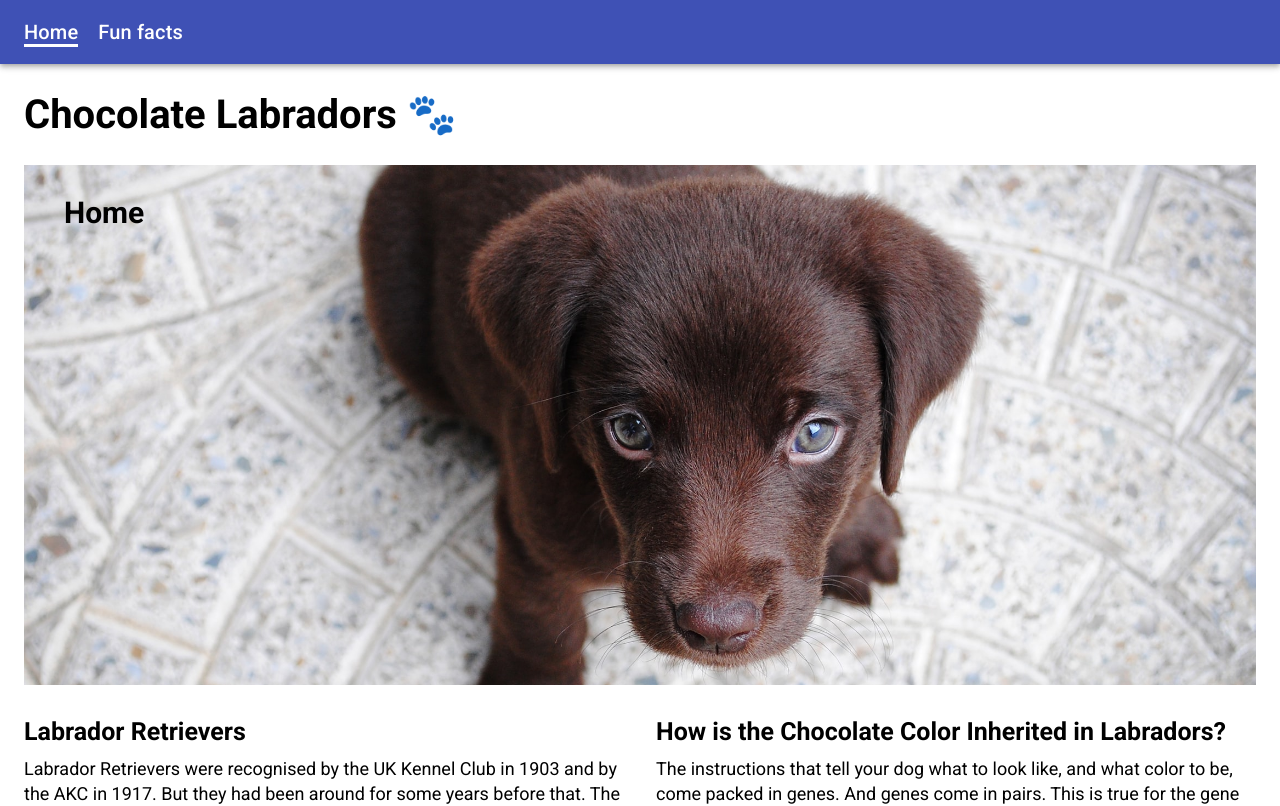
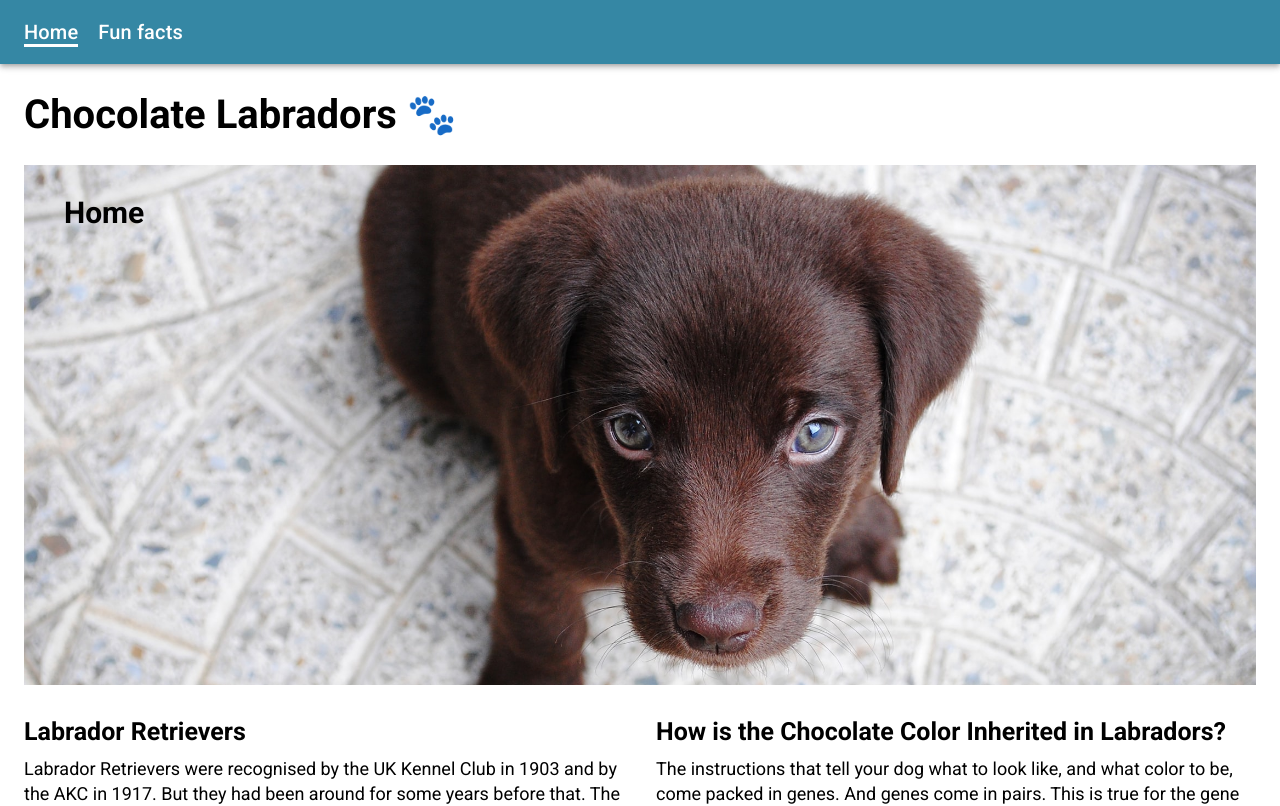
Before and after one commit to pereznieto/chocolab, a React (Create React App) app: page / in a window 1280 px wide. Shown: the top 806 px of the page. Built offline with nearby package versions, Linux system fonts and the light colour scheme.

Commit message:
Add custom theme colour

```diff
--- /dev/null
+++ b/src/Theme.ts
@@ -0,0 +1,11 @@
+import { createMuiTheme } from '@material-ui/core/styles';
+
+const theme = createMuiTheme({
+  palette: {
+    primary: {
+      main: '#3587A4',
+    },
+  },
+});
+
+export default theme;
--- a/src/components/App/App.tsx
+++ b/src/components/App/App.tsx
@@ -1,12 +1,15 @@
 import { Container } from '@material-ui/core';
+import { ThemeProvider } from '@material-ui/styles';
 import React from 'react';
 import { BrowserRouter as Router, Route } from 'react-router-dom';
+import theme from '../../Theme';
 import Facts from '../Facts/Facts';
 import Home from '../Home/Home';
 import Nav from '../Nav/Nav';
 import styles from './App.module.scss';
 
 const App = () => (
+  <ThemeProvider theme={theme}>
     <Router>
       <Route path='/' component={Nav} />
       <Container maxWidth='lg' className={styles.app}>
@@ -15,6 +18,7 @@
         <Route path='/fun-facts' component={Facts} />
       </Container>
     </Router>
+  </ThemeProvider>
 );
 
 export default App;
```
Lines whose indentation alone changed are shown as unchanged.
